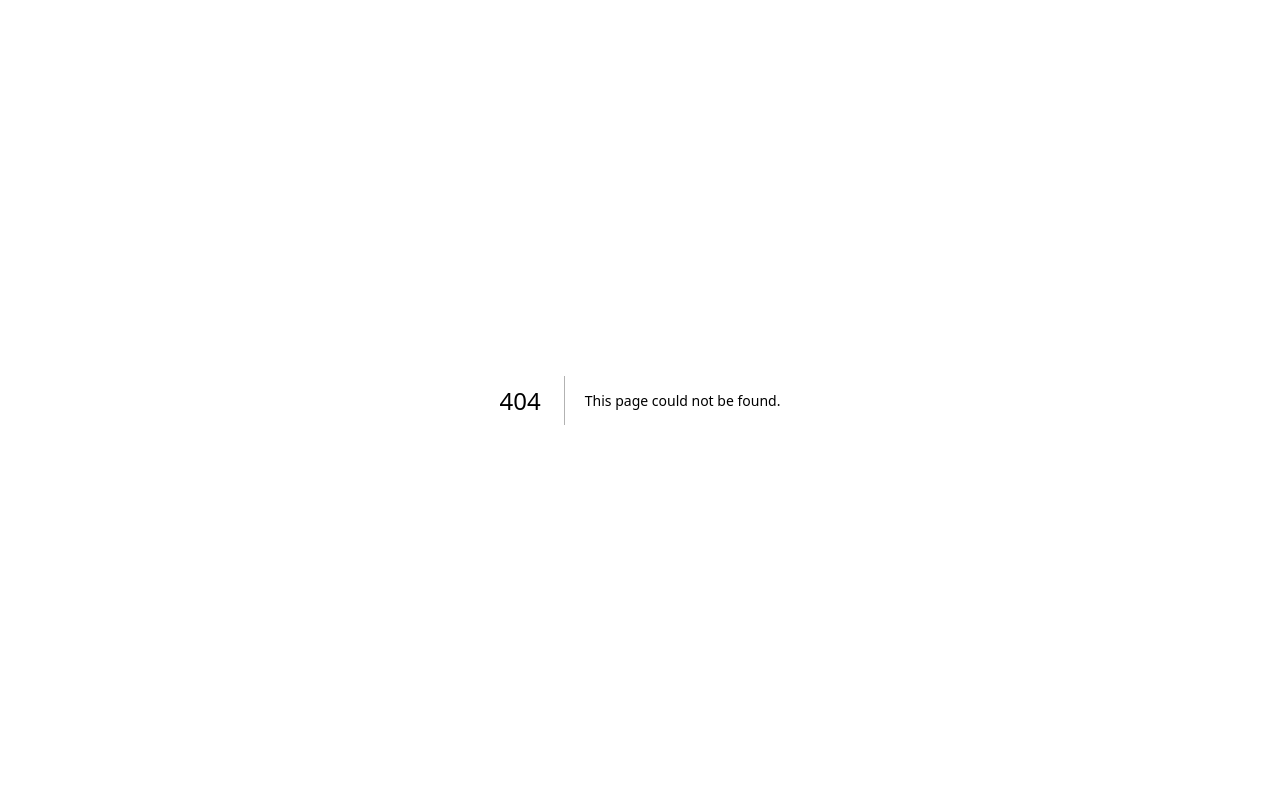
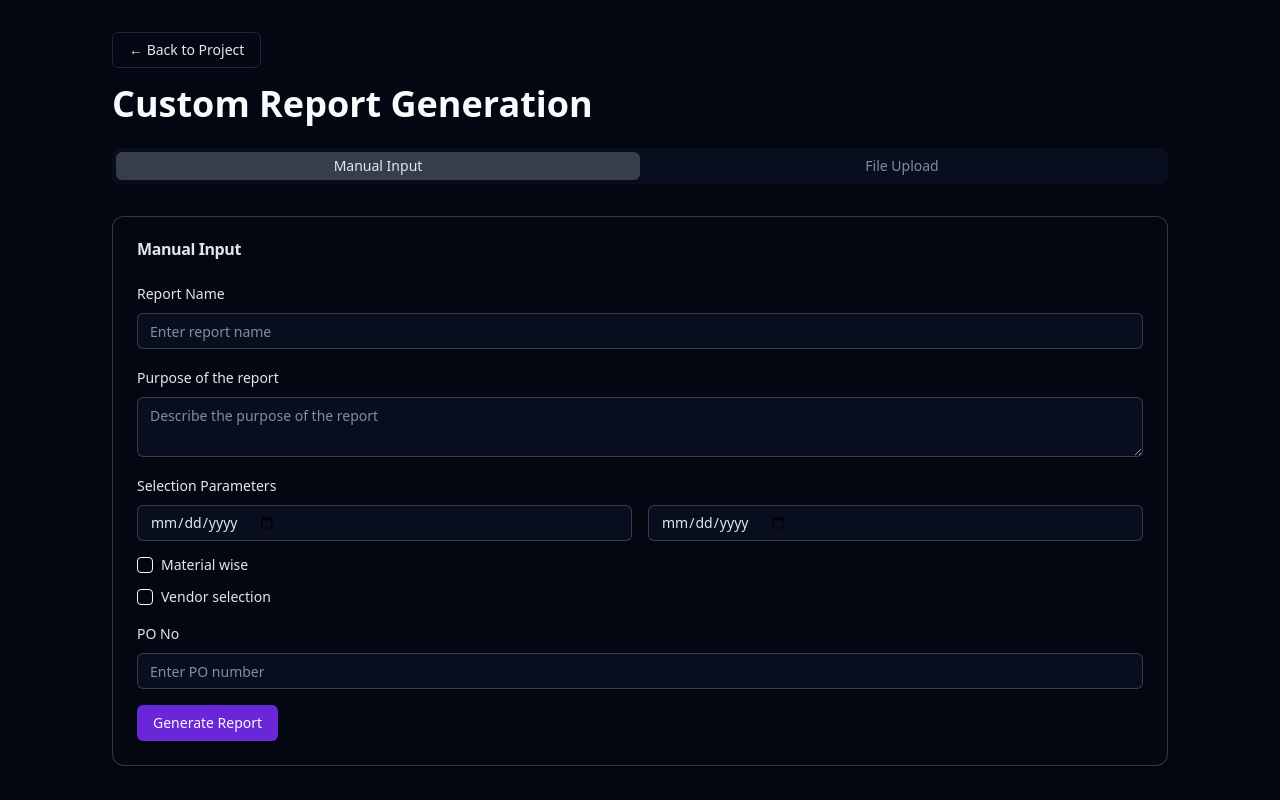
Before and after one commit to Sayan-467/HumanizeAI-SDLC-App, a Next.js app: page /custom-report-generation in a window 1280 px wide. Before the commit this address had no page. Built offline with nearby package versions, Linux system fonts and the light colour scheme.

Commit message:
custom-report-generation page generated

```diff
--- /dev/null
+++ b/app/custom-report-generation/page.js
@@ -0,0 +1,140 @@
+'use client'
+
+import { useState } from 'react'
+import { Button } from "@/components/ui/button"
+import { Input } from "@/components/ui/input"
+import { Label } from "@/components/ui/label"
+import { Textarea } from "@/components/ui/textarea"
+import { Card, CardContent, CardHeader, CardTitle } from "@/components/ui/card"
+import { Tabs, TabsContent, TabsList, TabsTrigger } from "@/components/ui/tabs"
+import { Checkbox } from "@/components/ui/checkbox"
+import Link from 'next/link'
+
+export default function CustomReportGenerationPage() {
+  const [reportData, setReportData] = useState(null)
+
+  const handleManualSubmit = (e) => {
+    e.preventDefault()
+    generateReport()
+  }
+
+  const handleFileUpload = (e) => {
+    generateReport()
+  }
+
+  const generateReport = () => {
+    const sampleData = [
+      { sno: 1, poNo: 'PO001', poDate: '2023-06-01', itemCode: 'IC001', itemName: 'Item 1', uom: 'EA', quantity: 100, unitRate: 10, amount: 1000, date: '2023-06-05', location: 'Warehouse A', branchName: 'Branch 1' },
+      { sno: 2, poNo: 'PO002', poDate: '2023-06-02', itemCode: 'IC002', itemName: 'Item 2', uom: 'KG', quantity: 50, unitRate: 20, amount: 1000, date: '2023-06-06', location: 'Warehouse B', branchName: 'Branch 2' },
+      { sno: 3, poNo: 'PO003', poDate: '2023-06-03', itemCode: 'IC003', itemName: 'Item 3', uom: 'L', quantity: 200, unitRate: 5, amount: 1000, date: '2023-06-07', location: 'Warehouse C', branchName: 'Branch 3' },
+    ]
+    setReportData(sampleData)
+  }
+
+  return (
+    <div className="container mx-auto px-28 py-8">
+      <Link href="/projects/1">
+        <Button variant="outline" className="mb-4">
+          ← Back to Project
+        </Button>
+      </Link>
+      <h1 className="text-4xl font-bold text-primary mb-6">Custom Report Generation</h1>
+      <Tabs defaultValue="manual" className="space-y-8">
+        <TabsList className="grid w-full grid-cols-2 bg-secondary/50">
+          <TabsTrigger value="manual" className="data-[state=active]:bg-primary/20">Manual Input</TabsTrigger>
+          <TabsTrigger value="file" className="data-[state=active]:bg-primary/20">File Upload</TabsTrigger>
+        </TabsList>
+        <TabsContent value="manual">
+          <Card className="glass-effect border-primary/20">
+            <CardHeader>
+              <CardTitle>Manual Input</CardTitle>
+            </CardHeader>
+            <CardContent>
+              <form onSubmit={handleManualSubmit} className="space-y-4">
+                <div className="space-y-2">
+                  <Label htmlFor="reportName">Report Name</Label>
+                  <Input id="reportName" placeholder="Enter report name" className="bg-secondary/50 border-primary/20 focus:border-primary" />
+                </div>
+                <div className="space-y-2">
+                  <Label htmlFor="purpose">Purpose of the report</Label>
+                  <Textarea id="purpose" placeholder="Describe the purpose of the report" className="bg-secondary/50 border-primary/20 focus:border-primary" />
+                </div>
+                <div className="space-y-2">
+                  <Label>Selection Parameters</Label>
+                  <div className="grid grid-cols-2 gap-4">
+                    <Input placeholder="From Date" type="date" className="bg-secondary/50 border-primary/20 focus:border-primary" />
+                    <Input placeholder="To Date" type="date" className="bg-secondary/50 border-primary/20 focus:border-primary" />
+                  </div>
+                </div>
+                <div className="flex items-center space-x-2">
+                  <Checkbox id="materialWise" />
+                  <Label htmlFor="materialWise">Material wise</Label>
+                </div>
+                <div className="flex items-center space-x-2">
+                  <Checkbox id="vendorSelection" />
+                  <Label htmlFor="vendorSelection">Vendor selection</Label>
+                </div>
+                <div className="space-y-2">
+                  <Label htmlFor="poNo">PO No</Label>
+                  <Input id="poNo" placeholder="Enter PO number" className="bg-secondary/50 border-primary/20 focus:border-primary" />
+                </div>
+                <Button type="submit" className="bg-accent hover:bg-accent/80 text-accent-foreground">
+                  Generate Report
+                </Button>
+              </form>
+            </CardContent>
+          </Card>
+        </TabsContent>
+        <TabsContent value="file">
+          <Card className="glass-effect border-primary/20">
+            <CardHeader>
+              <CardTitle>File Upload</CardTitle>
+            </CardHeader>
+            <CardContent>
+              <div className="space-y-4">
+                <Input
+                  type="file"
+                  onChange={handleFileUpload}
+                  className="bg-secondary/50 border-primary/20 focus:border-primary"
+                />
+                <Button onClick={generateReport} className="bg-accent hover:bg-accent/80 text-accent-foreground">
+                  Generate Report
+                </Button>
+              </div>
+            </CardContent>
+          </Card>
+        </TabsContent>
+      </Tabs>
+
+      {reportData && (
+        <Card className="mt-8 glass-effect border-primary/20">
+          <CardHeader>
+            <CardTitle>Report Preview</CardTitle>
+          </CardHeader>
+          <CardContent>
+            <div className="overflow-x-auto">
+              <table className="w-full text-sm text-left text-primary">
+                <thead className="text-xs uppercase bg-secondary/50">
+                  <tr>
+                    {Object.keys(reportData[0]).map((key) => (
+                      <th key={key} className="px-6 py-3">{key}</th>
+                    ))}
+                  </tr>
+                </thead>
+                <tbody>
+                  {reportData.map((row, index) => (
+                    <tr key={index} className="border-b border-secondary/50">
+                      {Object.values(row).map((value, cellIndex) => (
+                        <td key={cellIndex} className="px-6 py-4">{value}</td>
+                      ))}
+                    </tr>
+                  ))}
+                </tbody>
+              </table>
+            </div>
+          </CardContent>
+        </Card>
+      )}
+    </div>
+  )
+}
--- a/app/projects/[id]/page.js
+++ b/app/projects/[id]/page.js
@@ -7,14 +7,13 @@ import { Card, CardHeader, CardTitle, CardDescription } from "@/components/ui/ca
 import { ProjectTabs } from '@/components/project-tabs'
 import Link from 'next/link'
 
-// This would typically come from an API or database
 const projectsData = [
   {
     id: 1,
     name: 'E-commerce Platform',
     status: 'In Progress',
     description: 'Building a scalable e-commerce solution with modern technologies.',
-    type: 'SAP' // Added type field
+    type: 'SAP'
   },
   {
     id: 2,
@@ -60,7 +59,7 @@ export default function ProjectPage() {
   }
 
   return (
-    <div className="container mx-auto px-4 py-8">
+    <div className="container mx-auto px-28 py-8">
       <div className="mb-8">
         <Link href="/projects">
           <Button variant="outline" className="mb-4">
--- a/components/project-tabs.js
+++ b/components/project-tabs.js
@@ -105,7 +105,12 @@ export function ProjectTabs({ projectType }) {
             <CardTitle>Custom Report (WRICEF) code generation</CardTitle>
           </CardHeader>
           <CardContent>
-            <p className="text-primary/70">Generate code for a custom report that is not present in SAP by default</p>
+            <p className="text-primary/70 mb-4">Generate code for a custom report that is not present in SAP by default</p>
+            <Link href="/custom-report-generation">
+              <Button className="bg-accent hover:bg-accent/80 text-accent-foreground">
+                Generate Custom Report
+              </Button>
+            </Link>
           </CardContent>
         </Card>
         <Card className="bg-secondary/50 backdrop-blur-sm border-accent/20">
--- /dev/null
+++ b/components/ui/checkbox.jsx
@@ -0,0 +1,24 @@
+"use client"
+
+import * as React from "react"
+import * as CheckboxPrimitive from "@radix-ui/react-checkbox"
+import { Check } from "lucide-react"
+
+import { cn } from "@/lib/utils"
+
+const Checkbox = React.forwardRef(({ className, ...props }, ref) => (
+  <CheckboxPrimitive.Root
+    ref={ref}
+    className={cn(
+      "peer h-4 w-4 shrink-0 rounded-sm border border-primary shadow focus-visible:outline-none focus-visible:ring-1 focus-visible:ring-ring disabled:cursor-not-allowed disabled:opacity-50 data-[state=checked]:bg-primary data-[state=checked]:text-primary-foreground",
+      className
+    )}
+    {...props}>
+    <CheckboxPrimitive.Indicator className={cn("flex items-center justify-center text-current")}>
+      <Check className="h-4 w-4" />
+    </CheckboxPrimitive.Indicator>
+  </CheckboxPrimitive.Root>
+))
+Checkbox.displayName = CheckboxPrimitive.Root.displayName
+
+export { Checkbox }
--- a/package.json
+++ b/package.json
@@ -9,6 +9,7 @@
     "lint": "next lint"
   },
   "dependencies": {
+    "@radix-ui/react-checkbox": "^1.1.3",
     "@radix-ui/react-dialog": "^1.1.4",
     "@radix-ui/react-dropdown-menu": "^2.1.4",
     "@radix-ui/react-label": "^2.1.1",
```
Also changed, not shown: 1 other file (tests, documents, lock files or other folders).
